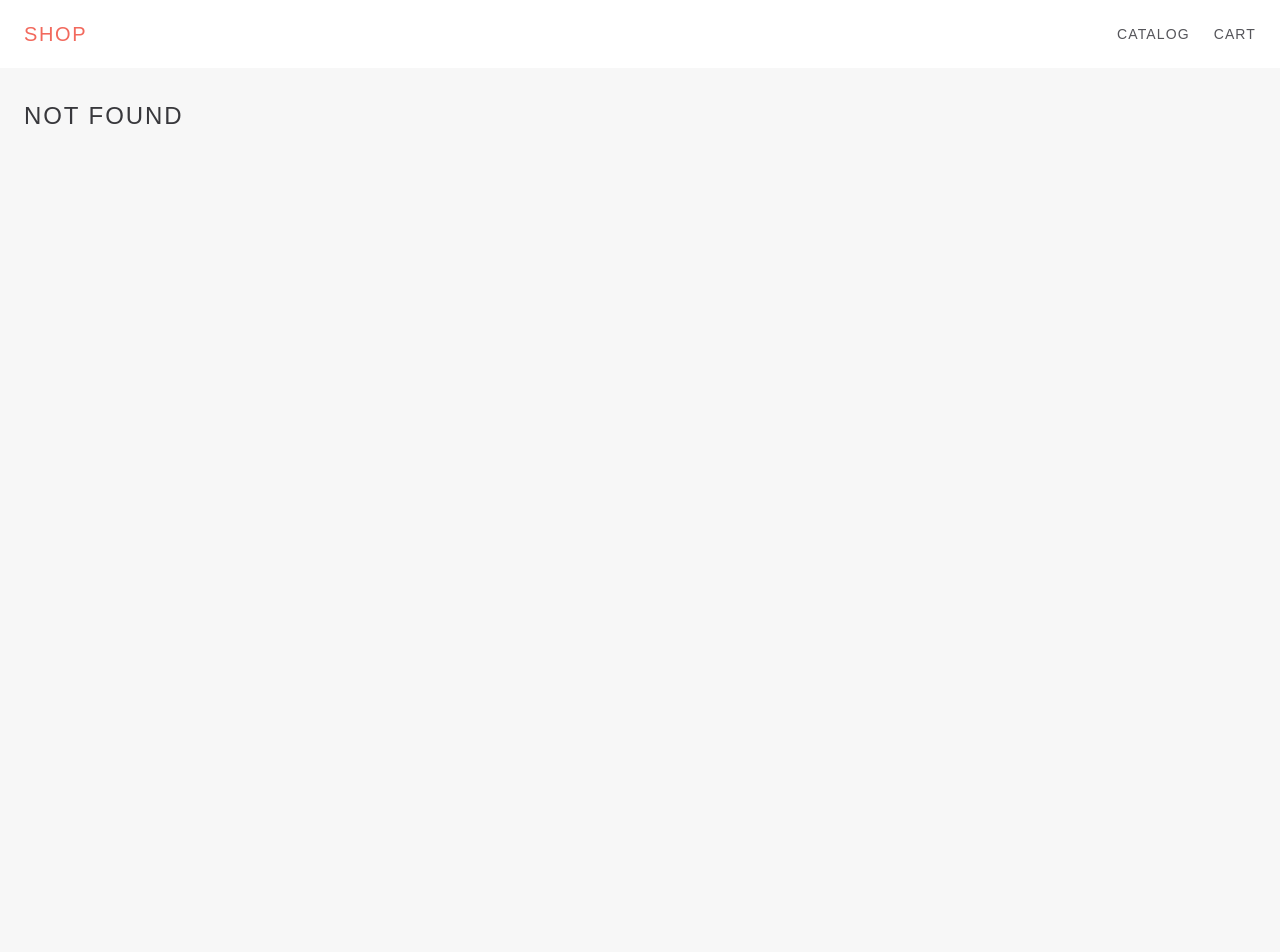
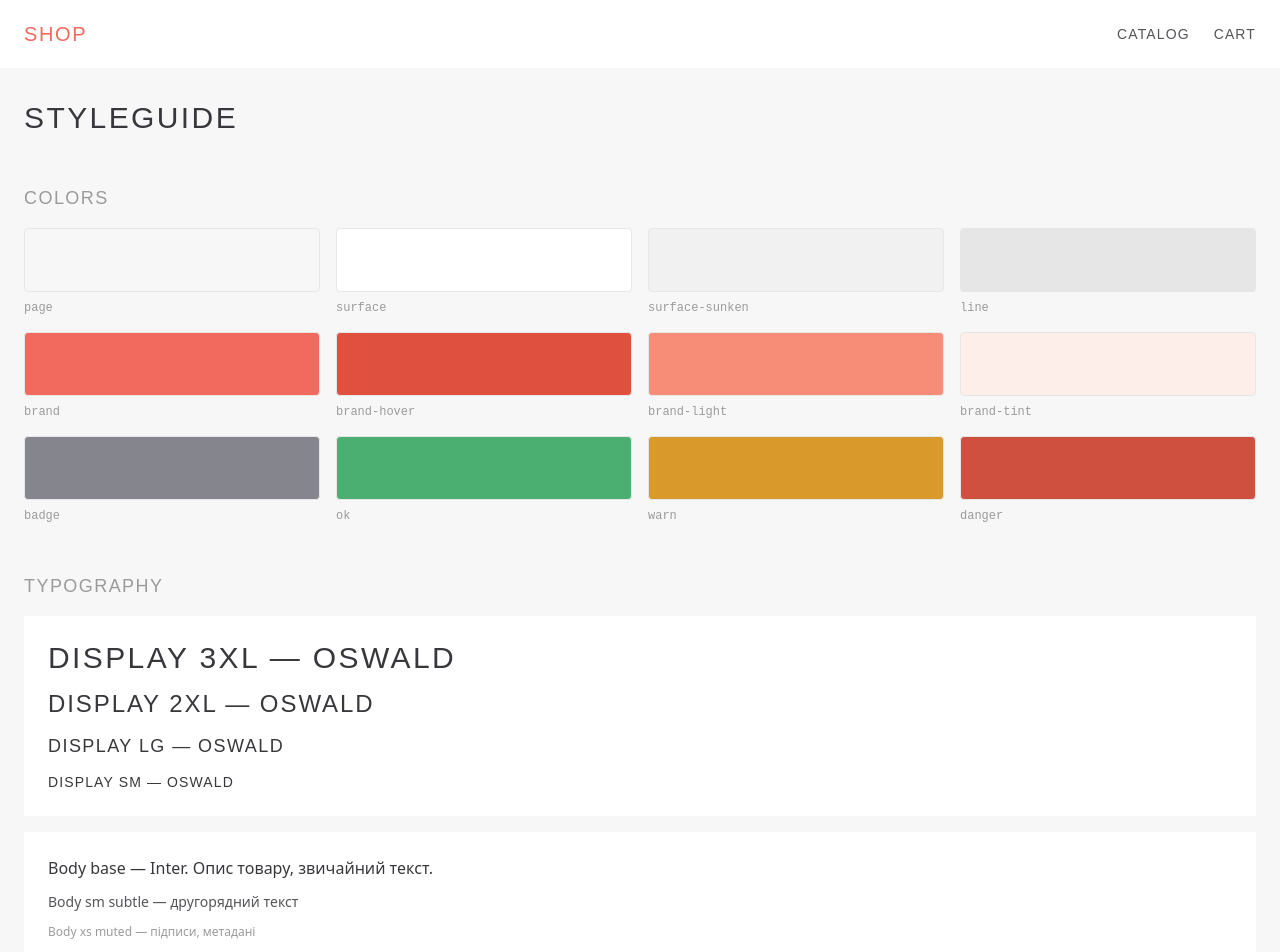
Before and after one commit to IhorLarin/catalog-cart, a React (Vite) app: page /styleguide in a window 1280 px wide. Before the commit this address had no page. Shown: the top 952 px of the page. Before the commit the page ends 800 px from the top, so only its background shows below. Built offline with nearby package versions, Linux system fonts and the light colour scheme.

Commit message:
feat: add styleguide page with colors, typography and components

```diff
--- a/src/app/router.tsx
+++ b/src/app/router.tsx
@@ -4,6 +4,7 @@ import { Layout } from "./Layout";
 import { CatalogPage } from "../pages/CatalogPage";
 import { ProductPage } from "../pages/ProductPage";
 import { CartPage } from "../pages/CartPage";
+import { StyleguidePage } from "../pages/StyleguidePage"
 import { NotFoundPage } from "../pages/NotFoundPage";
 
 export function AppRouter(): ReactNode {
@@ -15,6 +16,7 @@ export function AppRouter(): ReactNode {
                     <Route path="catalog" element={<CatalogPage />} />
                     <Route path="product/:id" element={<ProductPage />} />
                     <Route path="cart" element={<CartPage />} />
+                    <Route path="styleguide" element={<StyleguidePage />} />
                     <Route path="*" element={<NotFoundPage />} />
                 </Route>
             </Routes>
--- /dev/null
+++ b/src/pages/StyleguidePage.tsx
@@ -0,0 +1,121 @@
+import type { ReactNode } from "react"
+
+export function StyleguidePage(): ReactNode {
+    return (
+        <div className="space-y-12">
+            <h1 className="font-display text-3xl uppercase tracking-caps">Styleguide</h1>
+
+            <section className="space-y-4">
+                <h2 className="font-display text-lg uppercase tracking-caps text-text-muted">Colors</h2>
+                <div className="grid grid-cols-4 gap-4">
+                    <Swatch name="page" className="bg-page" />
+                    <Swatch name="surface" className="bg-surface" />
+                    <Swatch name="surface-sunken" className="bg-surface-sunken" />
+                    <Swatch name="line" className="bg-line" />
+                    <Swatch name="brand" className="bg-brand" />
+                    <Swatch name="brand-hover" className="bg-brand-hover" />
+                    <Swatch name="brand-light" className="bg-brand-light" />
+                    <Swatch name="brand-tint" className="bg-brand-tint" />
+                    <Swatch name="badge" className="bg-badge" />
+                    <Swatch name="ok" className="bg-ok" />
+                    <Swatch name="warn" className="bg-warn" />
+                    <Swatch name="danger" className="bg-danger" />
+                </div>
+            </section>
+
+            <section className="space-y-4">
+                <h2 className="font-display text-lg uppercase tracking-caps text-text-muted">Typography</h2>
+
+                <div className="space-y-3 bg-surface p-6">
+                    <p className="font-display text-3xl uppercase tracking-caps">Display 3xl — Oswald</p>
+                    <p className="font-display text-2xl uppercase tracking-caps">Display 2xl — Oswald</p>
+                    <p className="font-display text-lg uppercase tracking-caps">Display lg — Oswald</p>
+                    <p className="font-display text-sm uppercase tracking-caps">Display sm — Oswald</p>
+                </div>
+
+                <div className="space-y-3 bg-surface p-6">
+                    <p className="text-base">Body base — Inter. Опис товару, звичайний текст.</p>
+                    <p className="text-sm text-text-subtle">Body sm subtle — другорядний текст</p>
+                    <p className="text-xs text-text-muted">Body xs muted — підписи, метадані</p>
+                </div>
+
+                <div className="space-y-3 bg-surface p-6">
+                    <p className="font-mono tabular-nums text-2xl">$1,598.00</p>
+                    <p className="font-mono tabular-nums text-lg">$899.00</p>
+                    <p className="font-mono tabular-nums text-sm">4.7 · 194 items</p>
+                </div>
+            </section>
+
+            // src/pages/StyleguidePage.tsx
+            <section className="space-y-4">
+                <h2 className="font-display text-lg uppercase tracking-caps text-text-muted">Buttons</h2>
+
+                <div className="flex flex-wrap items-center gap-4 bg-surface p-6">
+                    <button className="bg-brand px-6 py-3 font-display text-sm uppercase tracking-caps text-white hover:bg-brand-hover">
+                        Add to cart
+                    </button>
+
+                    <button className="border border-line-strong px-6 py-3 font-display text-sm uppercase tracking-caps text-text-subtle hover:border-brand hover:text-brand">
+                        Secondary
+                    </button>
+
+                    <button
+                        disabled
+                        className="bg-brand px-6 py-3 font-display text-sm uppercase tracking-caps text-white opacity-50"
+                    >
+                        Disabled
+                    </button>
+
+                    <button className="flex h-12 w-12 items-center justify-center rounded-full bg-brand text-white hover:bg-brand-hover">
+                        →
+                    </button>
+                </div>
+            </section>
+
+            <section className="space-y-4">
+                <h2 className="font-display text-lg uppercase tracking-caps text-text-muted">Badges</h2>
+
+                <div className="flex flex-wrap items-center gap-4 bg-surface p-6">
+                    <span className="bg-badge px-3 py-1 font-mono text-xs text-white">-$50</span>
+                    <span className="bg-brand px-3 py-1 font-mono text-xs text-white">-15%</span>
+                    <span className="font-display text-xs uppercase tracking-caps text-ok">In stock</span>
+                    <span className="font-display text-xs uppercase tracking-caps text-warn">Low stock</span>
+                    <span className="font-display text-xs uppercase tracking-caps text-danger">Out of stock</span>
+                </div>
+            </section>
+
+            <section className="space-y-4">
+                <h2 className="font-display text-lg uppercase tracking-caps text-text-muted">Skeletons</h2>
+
+                <div className="grid grid-cols-3 gap-6">
+                    <div className="bg-surface p-4">
+                        <div className="h-48 animate-pulse bg-surface-sunken" />
+                        <div className="mt-4 h-4 w-3/4 animate-pulse bg-surface-sunken" />
+                        <div className="mt-2 h-4 w-1/3 animate-pulse bg-surface-sunken" />
+                    </div>
+
+                    <div className="bg-surface p-4">
+                        <div className="h-48 animate-pulse bg-surface-sunken" />
+                        <div className="mt-4 h-4 w-3/4 animate-pulse bg-surface-sunken" />
+                        <div className="mt-2 h-4 w-1/3 animate-pulse bg-surface-sunken" />
+                    </div>
+
+                    <div className="bg-surface p-4">
+                        <div className="h-48 animate-pulse bg-surface-sunken" />
+                        <div className="mt-4 h-4 w-3/4 animate-pulse bg-surface-sunken" />
+                        <div className="mt-2 h-4 w-1/3 animate-pulse bg-surface-sunken" />
+                    </div>
+                </div>
+            </section>
+        </div>
+    )
+}
+
+function Swatch({ name, className }: { name: string; className: string }): ReactNode {
+    return (
+        <div className="space-y-2">
+            <div className={`h-16 rounded-control border border-line ${className}`} />
+            <p className="font-mono text-xs text-text-muted">{name}</p>
+        </div>
+    )
+}
```
